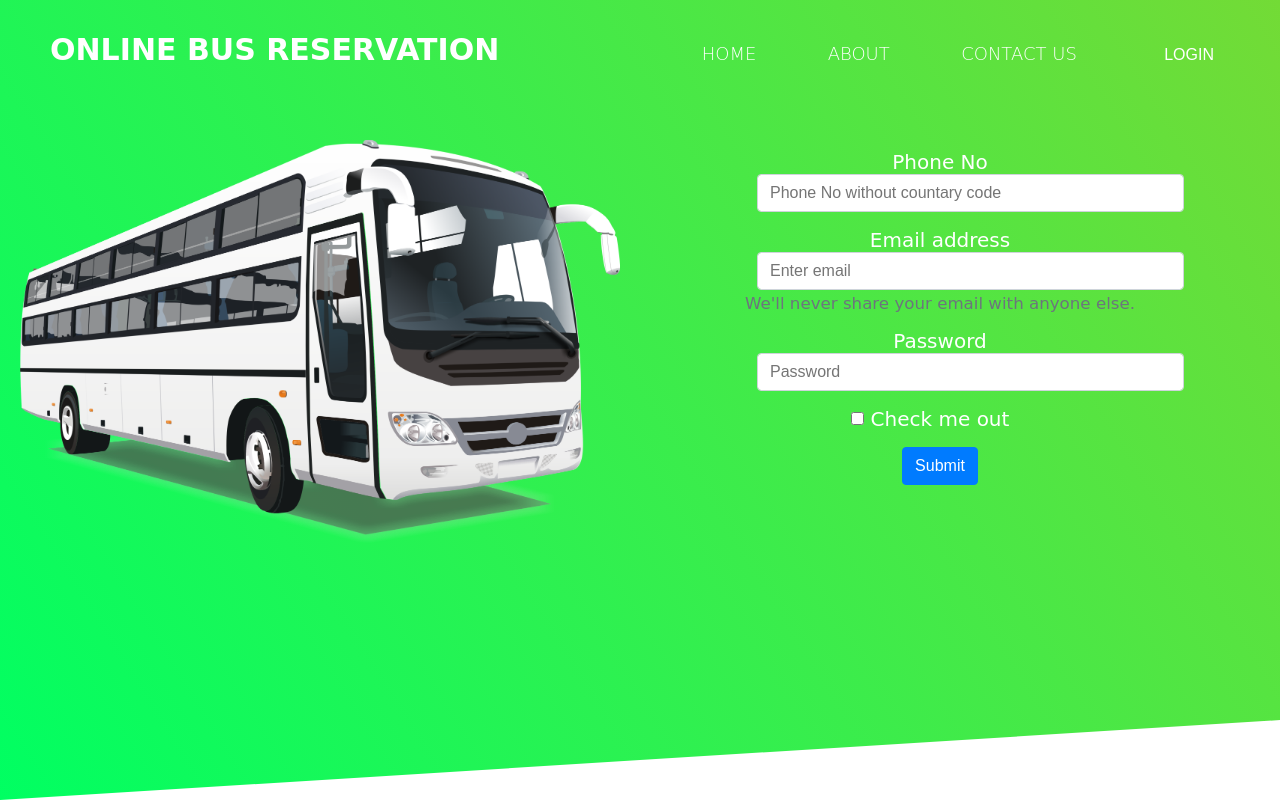
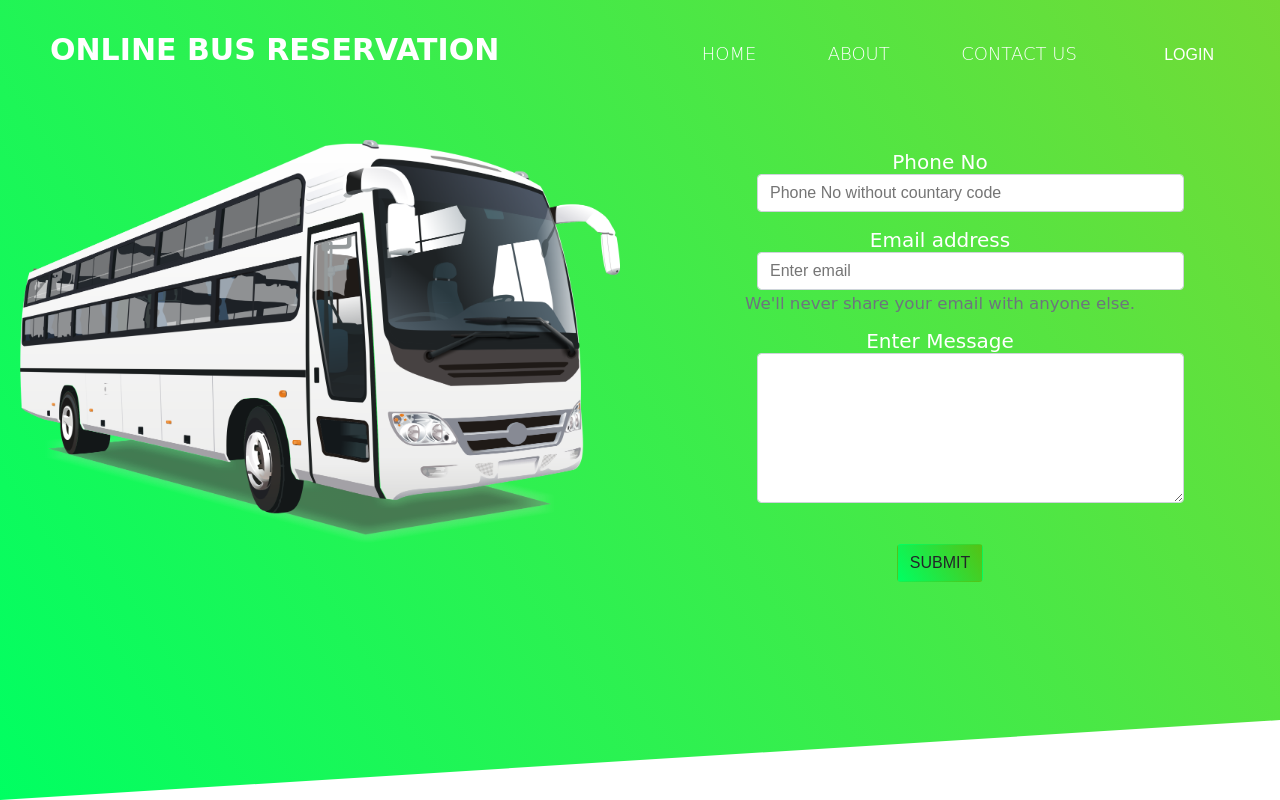
Before and after one commit to ASIF231/advancebus, a PHP site: page /contact.html in a window 1280 px wide. Run offline with PHP 8.4, Linux system fonts and the light colour scheme.

Commit message:
Improve the contact page

```diff
--- a/about.html
+++ b/about.html
@@ -38,7 +38,7 @@
 
             <div class="right">
                 <div class="container">
-
+                  <p>This is a Online Bus reservation App</p>
 
             </div>
             </div>
--- a/agentlogin.html
+++ b/agentlogin.html
@@ -56,7 +56,7 @@
                 <input type="checkbox" class="form-check-input" id="exampleCheck1">
                 <label class="form-check-label" for="exampleCheck1">Check me out</label>
               </div>
-              <button type="submit" class="btn btn-primary">Submit</button>
+              <button type="submit" class="btn btnsearch">Submit</button>
             </form>
             </div>
 
--- a/contact.html
+++ b/contact.html
@@ -49,16 +49,12 @@
                                    <small id="emailHelp" class="form-text text-muted">We'll never share your email with anyone else.</small>
                                  </div>
 
-                                 <div class="form-group">
-                                   <label for="exampleInputPassword1">Password</label>
-                                   <input type="password" class="form-control" id="exampleInputPassword1" placeholder="Password">
-                                 </div>
-
-                                 <div class="form-group form-check">
-                                   <input type="checkbox" class="form-check-input" id="exampleCheck1">
-                                   <label class="form-check-label" for="exampleCheck1" >Check me out</label>
-                                 </div>
-                            <button type="submit" class="btn btn-primary">Submit</button>
+                    <div class="form-group">
+                        <label for="mesaage"> Enter Message</label>
+                        <!-- <input type="text" class="form-controlmsg"> -->
+                        <textarea name="msg" class="form-controlmsg"  cols="30" rows="10" maxlength="500"></textarea>
+                    </div>
+                            <button type="submit" class="btn btnsearch">Submit</button>
                     </form>
             </div>
             </div>
--- a/css/style.css
+++ b/css/style.css
@@ -344,3 +344,21 @@ section{
 .show > .btn-primary.dropdown-toggle:focus {
   box-shadow: 0 0 0 0.2rem rgba(38, 143, 255, 0.5);
 }
+
+.form-controlmsg {
+  display: block;
+  height:150px;
+  width: 70%;
+  margin-left: 20%;
+
+  padding: 0.375rem 0.75rem;
+  font-size: 1rem;
+  font-weight: 400;
+  line-height: 1.5;
+  color: #495057;
+  background-color: #fff;
+  background-clip: padding-box;
+  border: 1px solid #ced4da;
+  border-radius: 0.25rem;
+  transition: border-color 0.15s ease-in-out, box-shadow 0.15s ease-in-out;
+}
--- a/custlogin.html
+++ b/custlogin.html
@@ -52,7 +52,7 @@
                 <input type="checkbox" class="form-check-input" id="exampleCheck1">
                 <label class="form-check-label" for="exampleCheck1">Check me out</label>
               </div>
-              <button type="submit" class="btn btn-primary">Submit</button>
+              <button type="submit" class="btn btnsearch">Submit</button>
             </form>
             </div>
 
```
